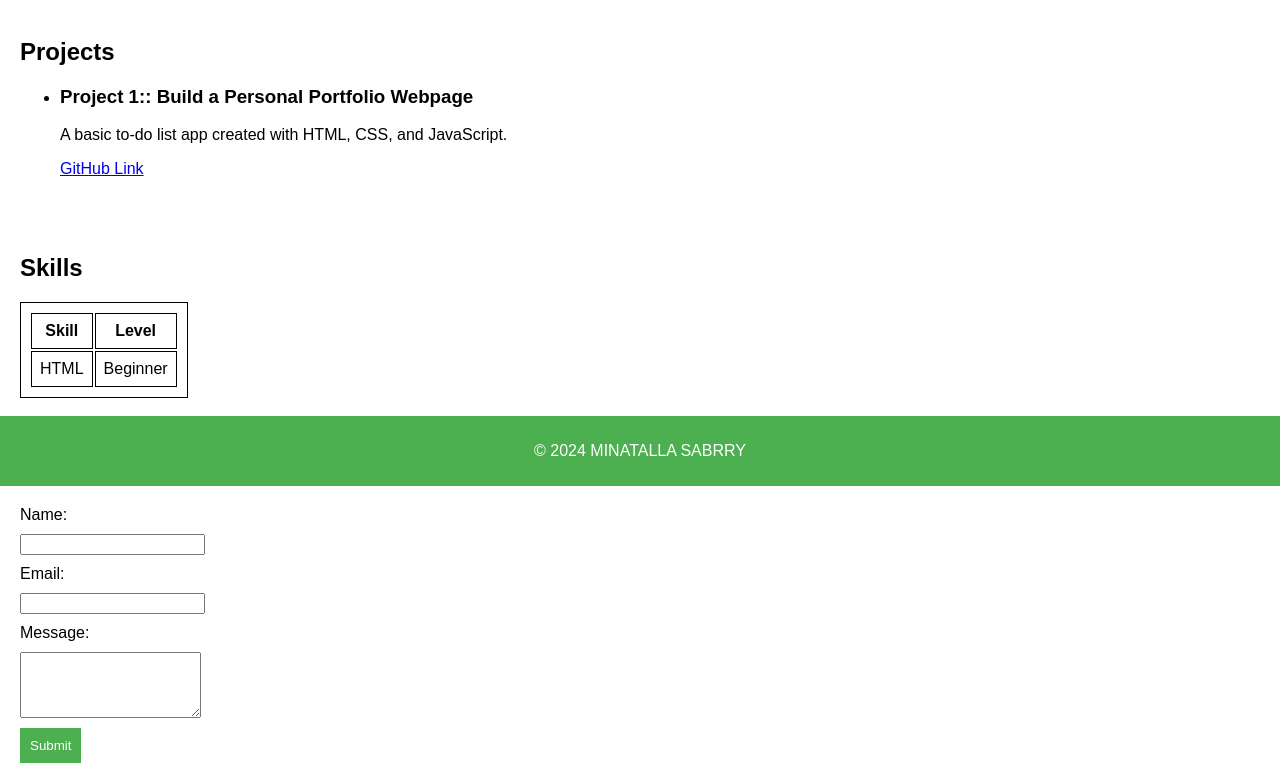
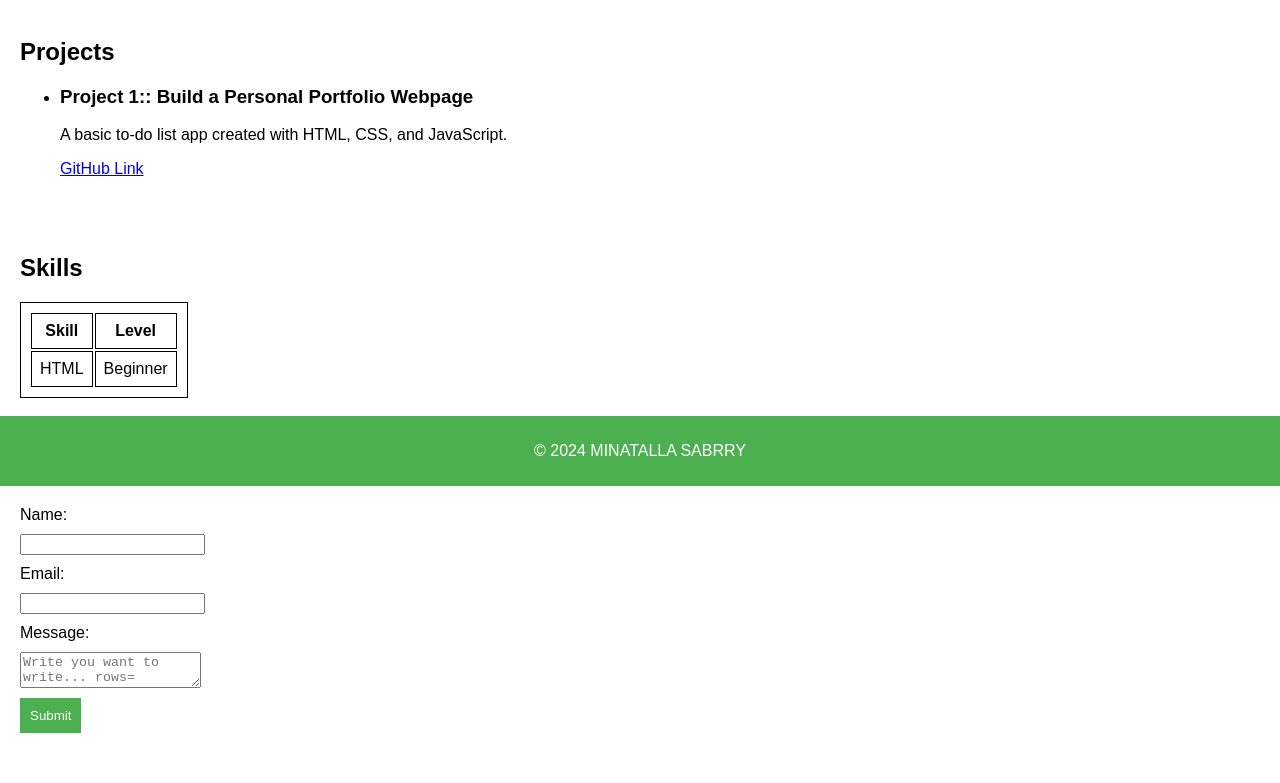
Before and after one commit to Minatallasabri/Back_end_tasks, a plain HTML site: page Day1_HTML.html in a window 1280 px wide. Shown: the part 314-1097 px from the top of the page. After the commit the page ends 1067 px from the top, so only its background shows below. Drawn offline with Linux system fonts and the light colour scheme.

Commit message:
Day_1_Task at 14-05

```diff
--- a/Day1_HTML.html
+++ b/Day1_HTML.html
@@ -125,7 +125,7 @@
         <input type="email" id="email" name="email" required />
 
         <label for="message">Message:</label>
-        <textarea id="message" name="message" rows="4" required></textarea>
+        <textarea id="message" name="message" placeholder="Write you want to write... rows="4" required></textarea>
 
         <button type="submit">Submit</button>
       </form>
```
